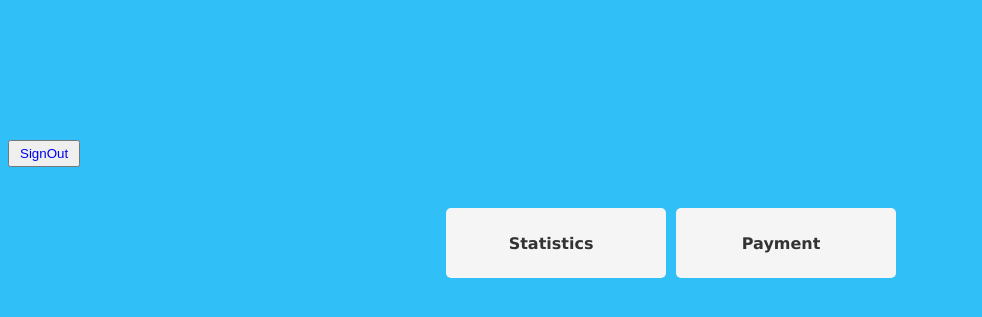
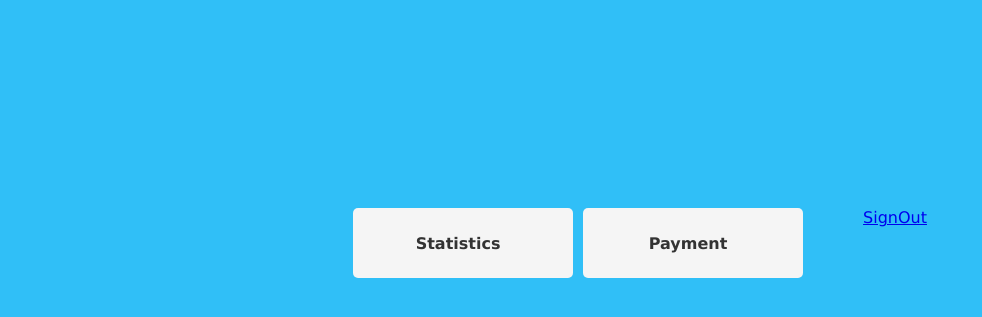
Before and after one commit to Davidssegawa/customer, a Django app: page /home/ in a window 1280 px wide. Shown: the top 317 px of the page, without its empty margins (0-982 px from the left). Run offline with Django 5.2, Linux system fonts and the light colour scheme; the visitor is signed in with stand-in values (Sample User, id 1).

Commit message:
styling index template

```diff
--- a/static/style/home.css
+++ b/static/style/home.css
@@ -15,6 +15,9 @@ body {
     margin: auto;
     margin-top: 200px;
     /* padding: 35px; */
+}
+.container-2{
+    margin-left:50px;
 }
 .item{
     flex: 1;
--- a/templates/authentication/home.html
+++ b/templates/authentication/home.html
@@ -9,6 +9,10 @@
 
 <body>
 
+    <div class="container">
+        <div class="item"><a href="statistics/">Statistics</a></div>
+        <div class="item"><a href="payment/">Payment</a></div>
+        <div class="container-2"
         {% if user.is_authenticated%}
 
         <button type="submit"><a href='/signout/'>SignOut</a></button>
@@ -18,12 +22,8 @@
         <button type="submit"><a href='/signin/'>SignIn</a></button>
 
         {% endif %}
-    <br>
-    <div class="container">
-        <div class="item"><a href="statistics/">Statistics</a></div>
-        <div class="item"><a href="payment/">Payment</a></div>
+        </div>
 
-    </div>
     </div>
 
 </body>
```
Lines whose indentation alone changed are shown as unchanged.
